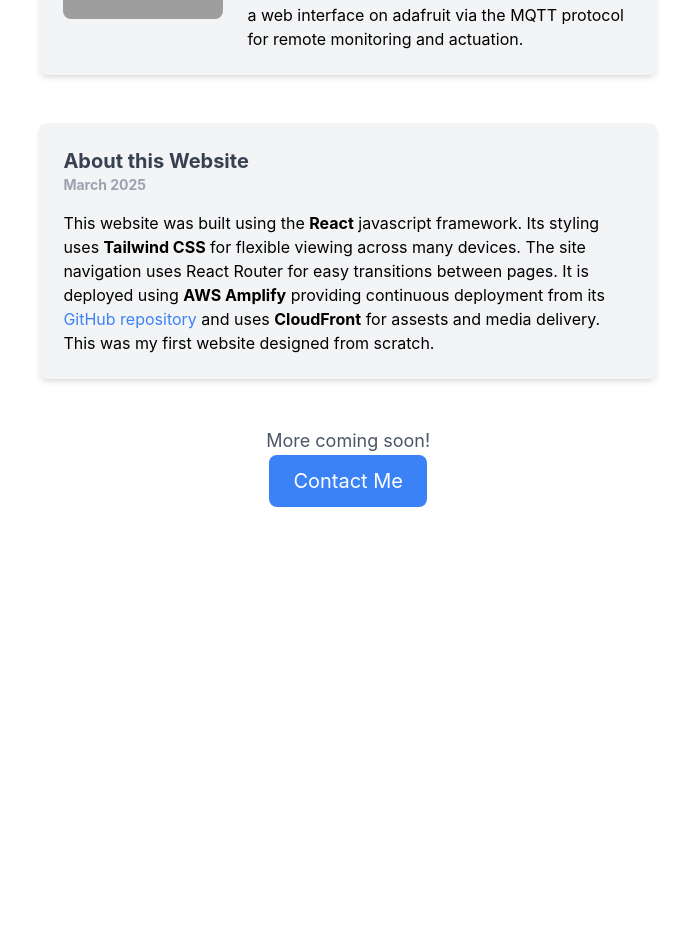
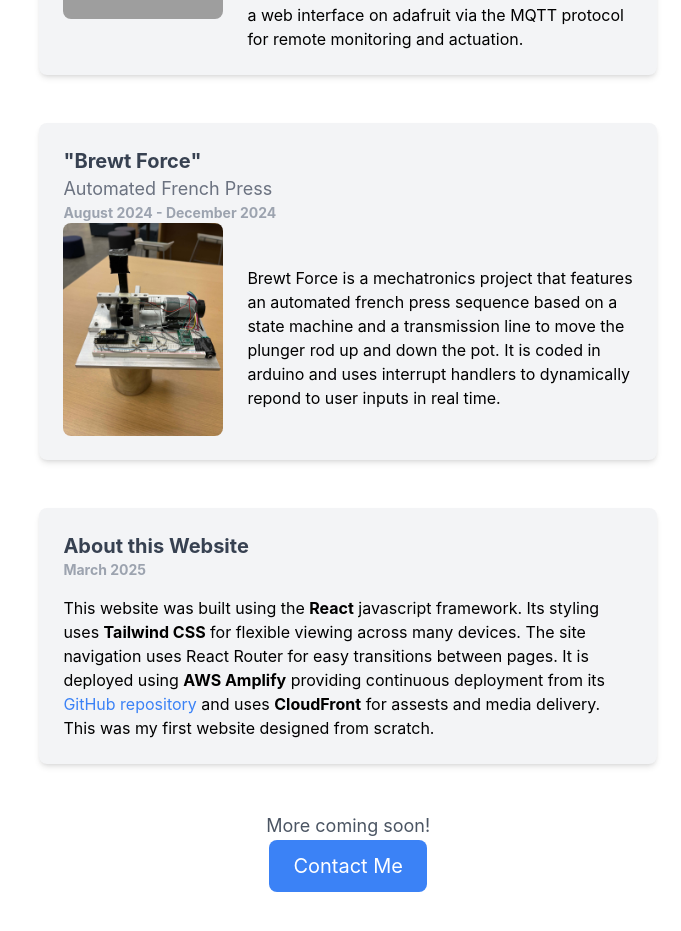
Before and after one commit to jkucz01/portfolio-website, a React (Create React App) app: page /projects in a window 1280 px wide. Shown: the part 821-1752 px from the top of the page, without its empty margins (599-1280 px from the left). Before the commit the page ends 1448 px from the top, so only its background shows below. Built offline with nearby package versions, Linux system fonts and the light colour scheme; grey boxes are pictures that could not be loaded.

Commit message:
added brewt force project

```diff
--- a/src/pages/Projects.js
+++ b/src/pages/Projects.js
@@ -74,6 +74,37 @@
                 </Link>
             </section>
             <section className="mb-12">
+                <Link
+                    to="/projects"
+                    className="block rounded-lg bg-gray-100 p-6 shadow-md transition hover:bg-gray-200"
+                >
+                <div className="flex-1">
+                    <h3 className="text-xl font-bold text-gray-700">
+                        &quot;Brewt Force&quot;
+                        <span className="block text-lg font-normal text-gray-500">
+                            Automated French Press
+                        </span>
+                        <span className="block text-sm text-gray-400">
+                            August 2024 - December 2024
+                        </span>
+                    </h3>
+                    <div className="flex flex-col items-center md:flex-row">
+                        <img
+                            src="/projects/brewt-force.jpg"
+                            alt="Brewt Force Machine"
+                            className="h-30 mr-6 w-40 rounded-lg object-cover"
+                        />
+                            <p className="mt-4">
+                                Brewt Force is a mechatronics project that features an automated french
+                                press sequence based on a state machine and a transmission line to move the
+                                plunger rod up and down the pot.  It is coded in arduino and uses interrupt handlers
+                                to dynamically repond to user inputs in real time.
+                            </p>
+                        </div>
+                    </div>
+                </Link>
+            </section>
+            <section className="mb-12">
                 <div className="block flex-1 rounded-lg bg-gray-100 p-6 shadow-md transition">
                     <h3 className="text-xl font-bold text-gray-700">
                         About this Website
```
Also changed, not shown: public/projects/brewt-force.jpg (added).
